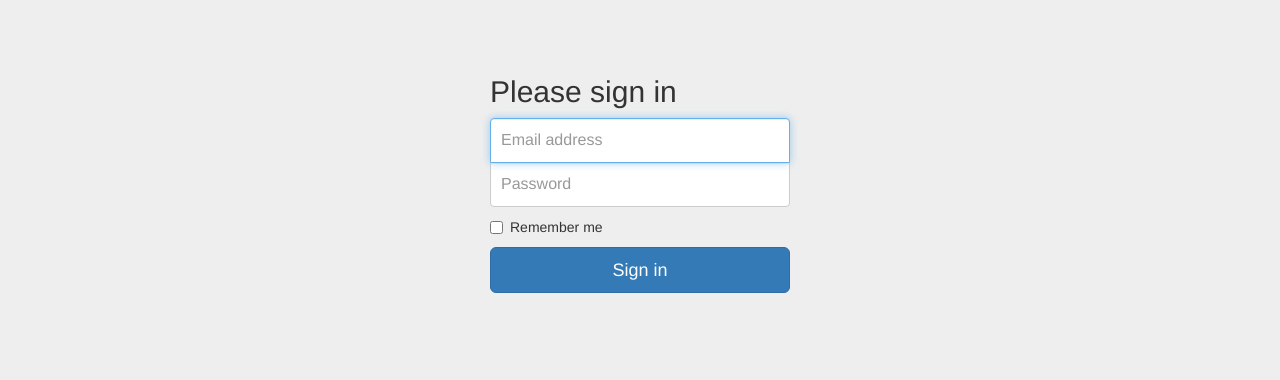
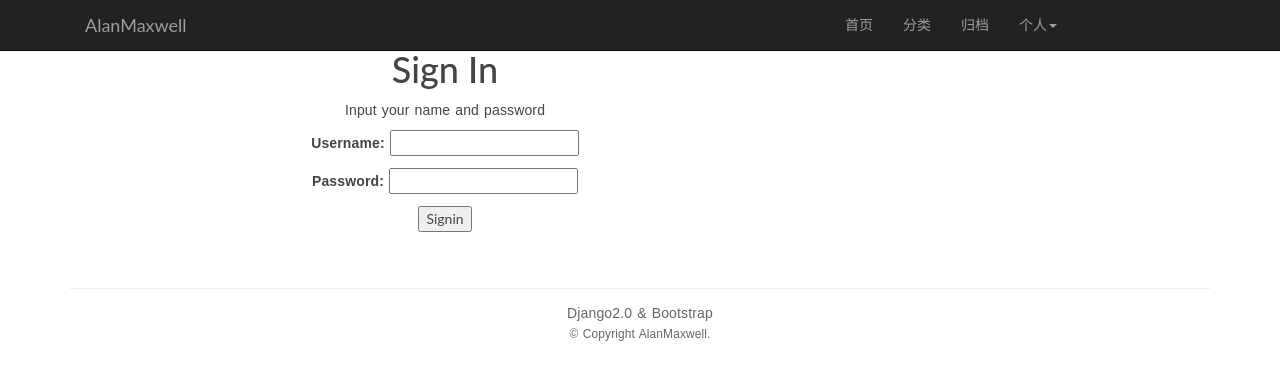
Before and after one commit to MaxwellAlan/Blog, a Django app: page /blog/signin/ in a window 1280 px wide. Shown: the top 380 px of the page. Run offline with Django 3.2, Linux system fonts and the light colour scheme; some libraries are stand-ins or nearby versions.

Commit message:
add signin signout

```diff
--- a/myblog/forms.py
+++ b/myblog/forms.py
@@ -2,7 +2,11 @@ from django import forms
 from .models import Category
 
 
-class CategoryForm(forms.ModelForm):
-    class Meta:
-        model = Category
-        fields = ('cotegory',)
+# class CategoryForm(forms.ModelForm):
+#     class Meta:
+#         model = Category
+#         fields = ('cotegory',)
+
+class SigninForm(forms.Form):
+    username=forms.CharField()
+    password=forms.CharField(widget=forms.PasswordInput)
--- a/myblog/urls.py
+++ b/myblog/urls.py
@@ -1,11 +1,13 @@
 from django.urls import path
 from . import views
+from django.contrib.auth import views as auth_views
 
 app_name = 'my_blog'
 
 urlpatterns = [
     path('', views.blog, name='blog'),
     path('signin/', views.signin, name='signin'),
+    path('signout/',auth_views.logout,{"template_name":"signout.html"},name='signout'),
     path(r'^post/(?P<pk>[0-9]+)/$', views.detail, name='detail'),
     path(r'^archives/(?P<year>[0-9]{4})/(?P<month>[0-9]{1,2})/$', views.archives, name='archives'),
     path(r'^category/(?P<pk>[0-9]+)/$', views.category, name='category'),
--- a/myblog/views.py
+++ b/myblog/views.py
@@ -1,6 +1,9 @@
 from django.shortcuts import render, get_object_or_404
 from .models import Category, Post, Tag
 import markdown
+from .forms import SigninForm
+from django.contrib.auth import authenticate,login
+from django.http import HttpResponse
 # Create your views here.
 def blog(request):
     category_list = Category.objects.all()
@@ -33,4 +36,18 @@ def category(request, pk):
     return render(request, 'blog/index.html', context={'post_list': post_list})
 
 def signin(request):
-    return render(request, 'signin.html')
+    if request.method == "POST":
+        signin_form=SigninForm(request._post)
+        if signin_form.is_valid():
+            cd=signin_form.cleaned_data
+            user=authenticate(username=cd['username'],password=cd['password'])
+            if user:
+                login(request,user)
+                return HttpResponse("Welcome.")
+            else:
+                return HttpResponse("Sorry.")
+        else:
+            return HttpResponse("Invalid signin")
+    if request.method == "GET":
+        signin_form=SigninForm()
+        return render(request, 'signin.html',context={'form':signin_form})
--- a/templates/base.html
+++ b/templates/base.html
@@ -50,7 +50,7 @@
                         <li class="divider">
                         </li>
                         <li>
-                            <a href="#">Sign In</a>
+                            <a href="{% url 'my_blog:signin' %}">Sign In</a>
                         </li>
                     </ul>
                 </li>
--- a/templates/resume.html
+++ b/templates/resume.html
@@ -608,9 +608,9 @@
 
      		<div class="col-twelve tab-full social">
      			<ul class="footer-social">
-			      <li><a href="#">Facebook</a></li>
-			      <li><a href="#">Twitter</a></li>
-                    <li><a href="#">Github</a></li>
+			      <li><a href="https://www.facebook.com/alanmaxwelltop">Facebook</a></li>
+			      <li><a href="https://twitter.com/alanmaxwell_top">Twitter</a></li>
+                    <li><a href="https://github.com/MaxwellAlan">Github</a></li>
 
                 </ul>
 	      </div>
--- a/templates/signin.html
+++ b/templates/signin.html
@@ -1,42 +1,13 @@
-{% load staticfiles %}
-<!DOCTYPE html>
-<html lang="en">
-<head>
-    <meta charset="utf-8">
-    <meta http-equiv="X-UA-Compatible" content="IE=edge">
-    <meta name="viewport" content="width=device-width, initial-scale=1">
-    <!-- The above 3 meta tags *must* come first in the head; any other head content must come *after* these tags -->
-    <meta name="description" content="">
-    <meta name="author" content="">
-
-    <title>Signin - AlanMaxwell</title>
-
-    <!-- Bootstrap core CSS -->
-    <link href="{% static 'css/bootstrap.min.css' %}" rel="stylesheet">
-
-    <link href="{% static 'css/signin.css' %}" rel="stylesheet">
-</head>
-
-<body>
-
-<div class="container">
-
-    <form class="form-signin">
-        <h2 class="form-signin-heading">Please sign in</h2>
-        <label for="inputEmail" class="sr-only">Email address</label>
-        <input type="email" id="inputEmail" class="form-control" placeholder="Email address" required autofocus>
-        <label for="inputPassword" class="sr-only">Password</label>
-        <input type="password" id="inputPassword" class="form-control" placeholder="Password" required>
-        <div class="checkbox">
-            <label>
-                <input type="checkbox" value="remember-me"> Remember me
-            </label>
-        </div>
-        <button class="btn btn-lg btn-primary btn-block" type="submit">Sign in</button>
+{% extends 'base.html' %}
+{% load blog_tags %}
+{% block main %}
+    <div class="row text-center vertical-middle-sm">
+    <h1>Sign In</h1>
+    <p>Input your name and password</p>
+    <form class="form-horizontal" action="." method="post">
+        {% csrf_token %}
+        {{ form.as_p }}
+        <input type="submit" value="Signin">
     </form>
-
-</div> <!-- /container -->
-
-
-</body>
-</html>
+    </div>
+{% endblock %}
```
Also changed, not shown: Blog/settings.py (+4 -4 lines), templates/blog/admin.html (+5 -10 lines), templates/signout.html (+9 -10 lines), myblog/migrations/0002_auto_20180312_2208.py (added).
